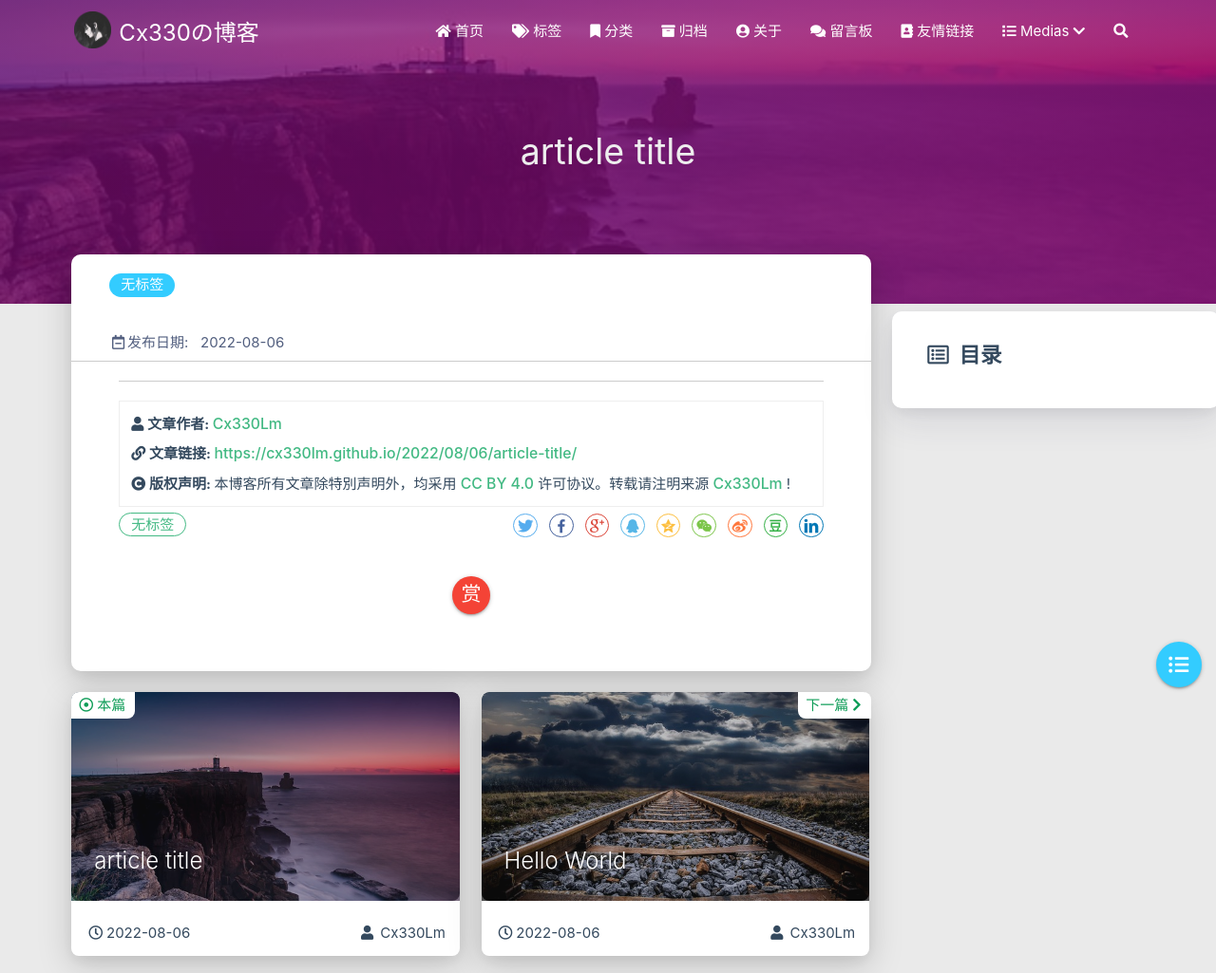
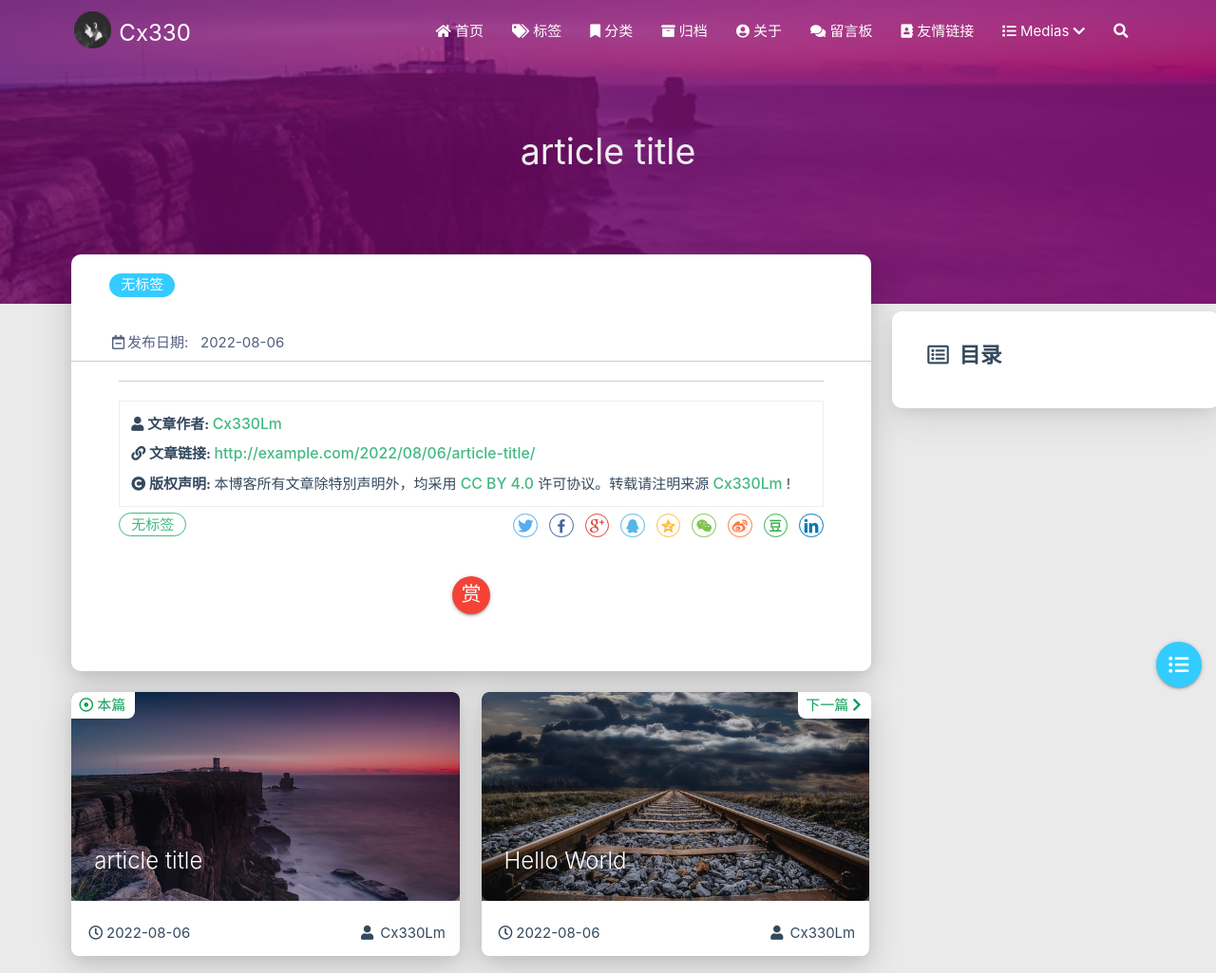
Before and after one commit to waste2157/waste2157.github.io, a plain HTML site: page 2022/08/06/article-title/index.html in a window 1280 px wide. Shown: the top 1025 px of the page at 95% size. Drawn offline with Linux system fonts and the light colour scheme; some packages are replaced by stand-ins of ours; a script that the page names is missing.

Commit message:
Site updated: 2022-08-07 13:16:29

```diff
--- a/2022/08/06/article-title/index.html
+++ b/2022/08/06/article-title/index.html
@@ -16,7 +16,7 @@
     <!-- Global site tag (gtag.js) - Google Analytics -->
 
 
-    <title>article title | Cx330の博客</title>
+    <title>article title | Cx330</title>
     <link rel="icon" type="image/png" href="/favicon.png">
 
     <link rel="stylesheet" type="text/css" href="/libs/awesome/css/all.css">
@@ -43,7 +43,7 @@
 
                     <img src="/medias/logo.png" class="logo-img" alt="LOGO">
 
-                    <span class="logo-span">Cx330の博客</span>
+                    <span class="logo-span">Cx330</span>
                 </a>
             </div>
 
@@ -194,7 +194,7 @@
 
         <img src="/medias/logo.png" class="logo-img circle responsive-img">
 
-        <div class="logo-name">Cx330の博客</div>
+        <div class="logo-name">Cx330</div>
         <div class="logo-desc">
 
             专科 | 电子信息工程 | 网络安全
@@ -597,7 +597,7 @@
                     </i>
                 </span>
                 <span class="reprint-info">
-                    <a href="https://cx330lm.github.io/2022/08/06/article-title/">https://cx330lm.github.io/2022/08/06/article-title/</a>
+                    <a href="http://example.com/2022/08/06/article-title/">http://example.com/2022/08/06/article-title/</a>
                 </span>
             </div>
             <div class="reprint__notice">
```
Also changed, not shown: 2022/08/06/hello-world/index.html (+4 -4 lines), 404/index.html (+3 -3 lines), about/index.html (+3 -3 lines), archives/2022/08/index.html (+3 -3 lines), archives/2022/index.html (+3 -3 lines), archives/index.html (+3 -3 lines), categories/index.html (+3 -3 lines), contact/index.html (+3 -3 lines), friends/index.html (+3 -3 lines), index.html (+3 -3 lines), tags/index.html (+3 -3 lines).
